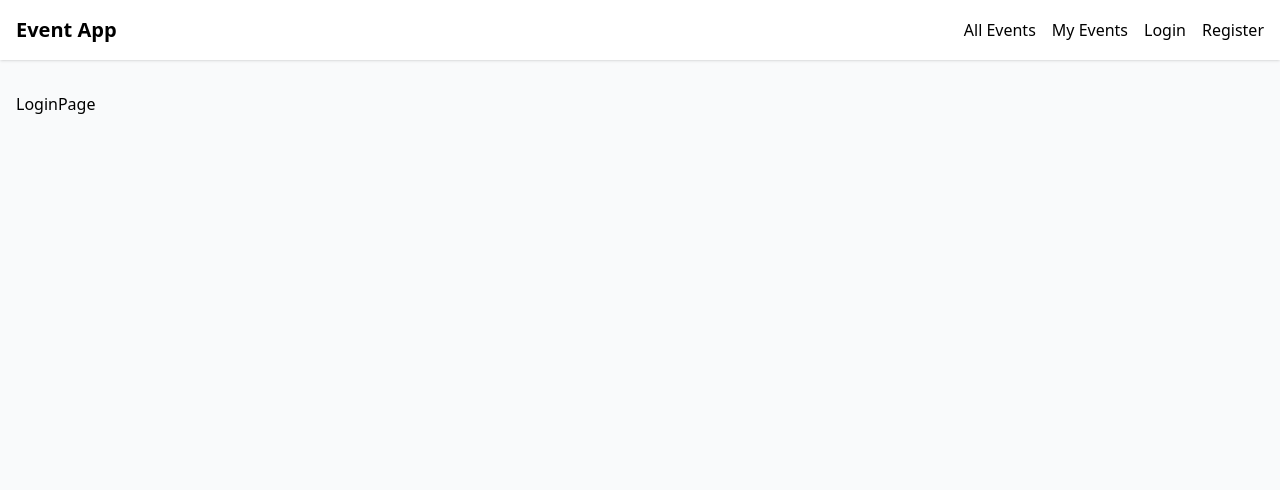
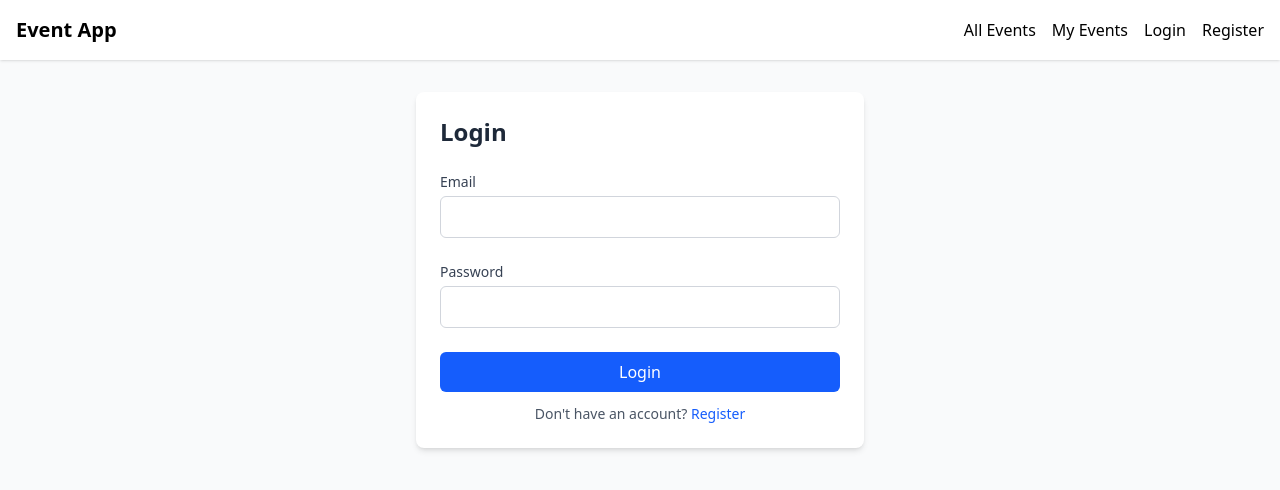
Before and after one commit to codetitan2206/react-event-app, a React (Vite) app: page /login in a window 1280 px wide. Shown: the top 490 px of the page. Built offline with nearby package versions, Linux system fonts and the light colour scheme; no server answers.

Commit message:
feat(auth): add login API integration and LoginPage component

```diff
--- a/src/api/auth.ts
+++ b/src/api/auth.ts
@@ -1,4 +1,4 @@
-import type { User } from "../types";
+import type { AuthUser, User } from "../types";
 import { API_BASE_URL, apiFetch } from "./api";
 
 export const register = async (
@@ -22,3 +22,24 @@
     return null;
   }
 };
+
+export const login = async (
+  email: string,
+  password: string
+): Promise<AuthUser | null> => {
+  try {
+    const response = await apiFetch(`${API_BASE_URL}/v1/auth/login`, {
+      method: "POST",
+      body: JSON.stringify({ email, password }),
+    });
+
+    if (!response.ok) {
+      return null;
+    }
+
+    return await response.json();
+  } catch (error) {
+    console.error("Login error:", error);
+    return null;
+  }
+};
--- a/src/pages/LoginPage.tsx
+++ b/src/pages/LoginPage.tsx
@@ -1,3 +1,97 @@
+import { Link, useNavigate, useLocation } from "react-router-dom";
+import { login } from "../api/auth";
+import { useAuth } from "../contexts/AuthContext";
+import { InputGroup } from "../components/InputGroup";
+import { useForm } from "../hooks/useForm";
+import { Button } from "../components/Button";
+import { ErrorMessage } from "../components/ErrorMessage";
+
+type LoginForm = {
+  email: string;
+  password: string;
+};
+
+const initialValues: LoginForm = {
+  email: "",
+  password: "",
+};
+
 export function LoginPage() {
-  return <div>LoginPage</div>;
+  const { login: authLogin } = useAuth();
+  const navigate = useNavigate();
+  const location = useLocation();
+  const from = location.state?.from?.pathname || "/";
+
+  const validate = (values: LoginForm) => {
+    const errors: Partial<LoginForm> = {};
+    if (!values.email) errors.email = "Email is required";
+    if (!values.password) errors.password = "Password is required";
+    return errors;
+  };
+
+  const {
+    values: formData,
+    errors,
+    error,
+    isLoading,
+    handleChange,
+    handleSubmit,
+  } = useForm<LoginForm>({
+    initialValues,
+    validate,
+    onSubmit: async (values) => {
+      const user = await login(values.email, values.password);
+      if (user) {
+        authLogin(user);
+        navigate(from, { replace: true });
+      } else {
+        throw new Error("Invalid email or password");
+      }
+    },
+  });
+
+  return (
+    <div className="mx-auto max-w-md">
+      <div className="rounded-lg bg-white p-6 shadow-md">
+        <h2 className="mb-6 text-2xl font-semibold text-gray-800">Login</h2>
+
+        {error && <ErrorMessage error={error} />}
+
+        <form className="flex flex-col gap-6" onSubmit={handleSubmit}>
+          <InputGroup
+            error={errors.email}
+            name="email"
+            label="Email"
+            value={formData.email}
+            onChange={handleChange}
+          />
+
+          <InputGroup
+            error={errors.password}
+            name="password"
+            label="Password"
+            value={formData.password}
+            onChange={handleChange}
+            type="password"
+          />
+
+          <div className="flex flex-col space-y-3">
+            <Button disabled={isLoading}>
+              {isLoading ? "Logging in..." : "Login"}
+            </Button>
+
+            <div className="text-center text-sm text-gray-600">
+              Don't have an account?{" "}
+              <Link
+                to="/register"
+                className="text-blue-600 hover:text-blue-800"
+              >
+                Register
+              </Link>
+            </div>
+          </div>
+        </form>
+      </div>
+    </div>
+  );
 }
```
